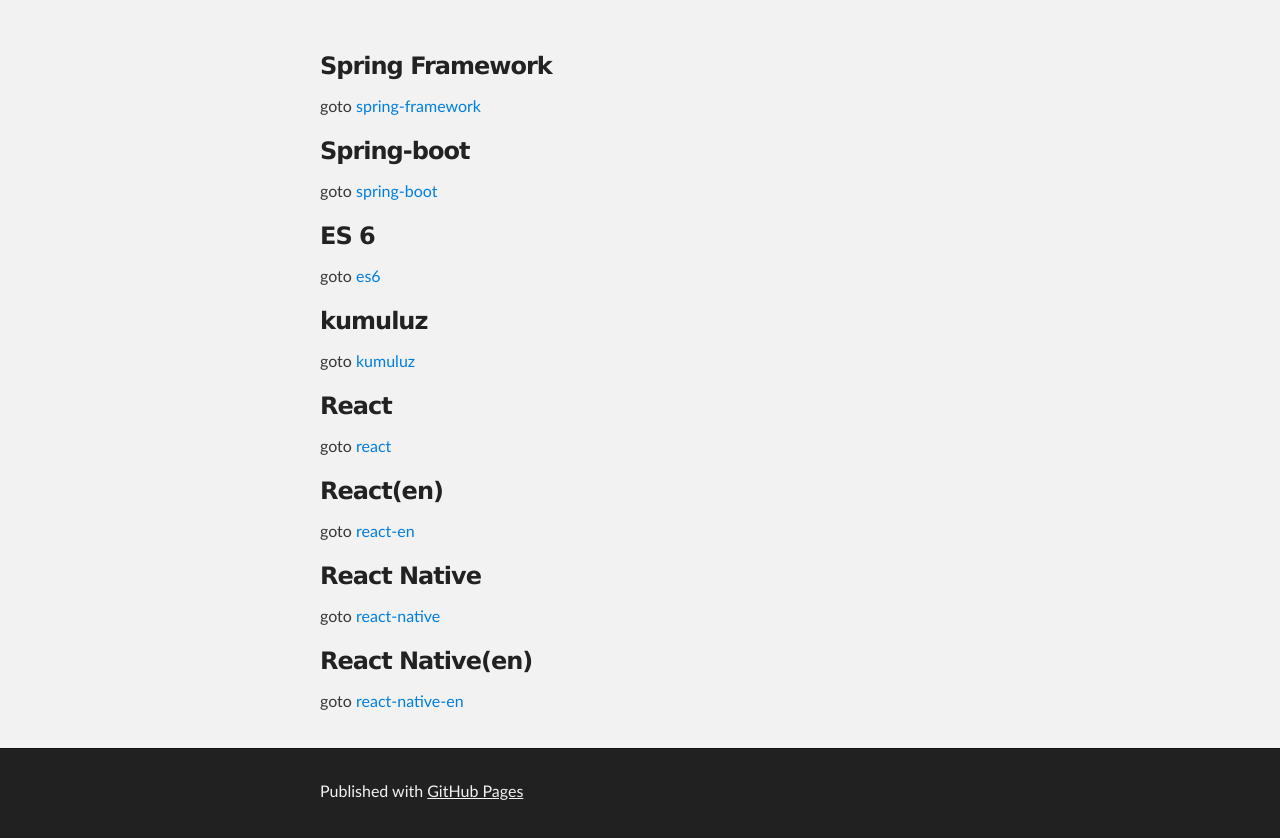
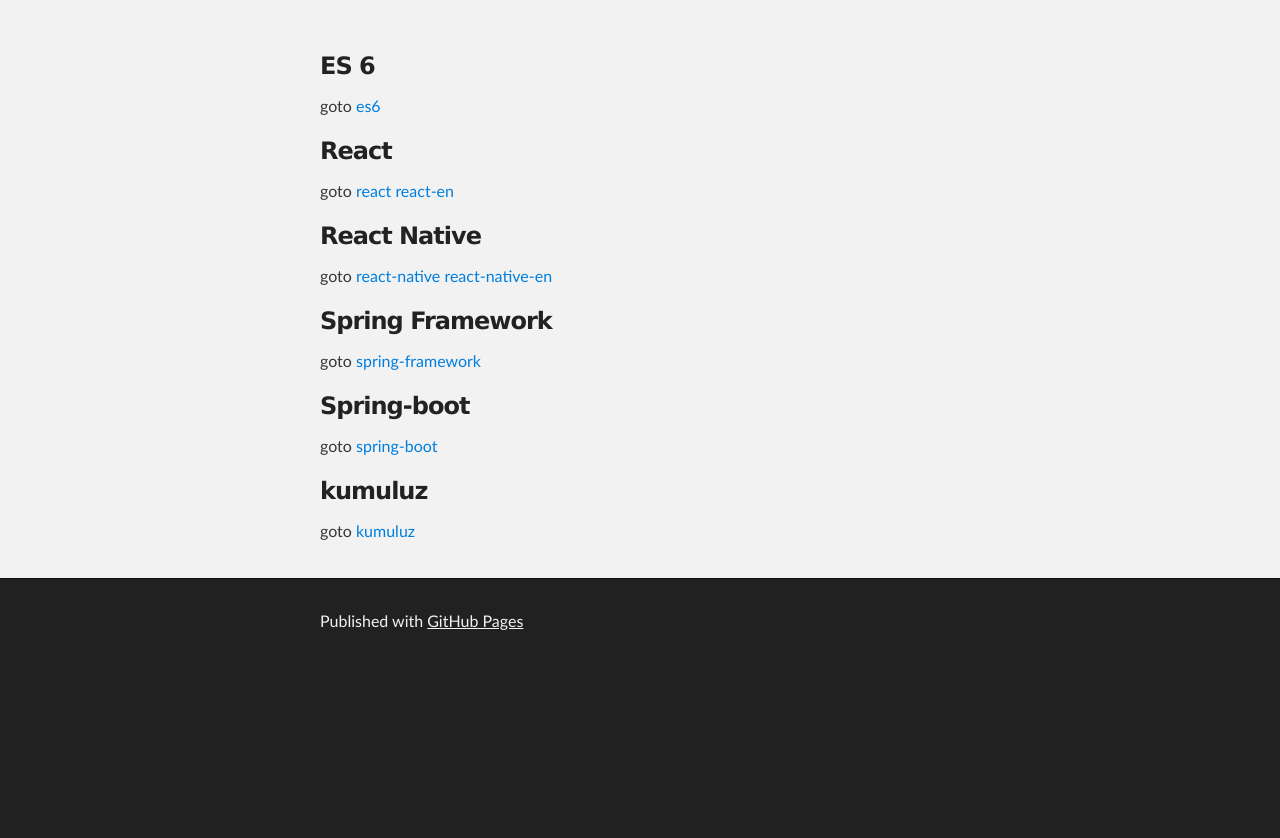
Before and after one commit to TaaKey/Taakey.github.io, a plain HTML site: page index.html in a window 1280 px wide. Shown: the part 176-1014 px from the top of the page. After the commit the page ends 844 px from the top, so only its background shows below. Drawn offline with Linux system fonts and the light colour scheme.

Commit message:
Update index.html

```diff
--- a/index.html
+++ b/index.html
@@ -29,44 +29,30 @@
       <section id="main_content" class="inner">
 
 <h3>
+<a id="designer-templates" class="anchor" href="#designer-templates" aria-hidden="true"><span aria-hidden="true" class="octicon octicon-link"></span></a>ES 6</h3>
+<p>goto <a href="http://taakey.com/es6/">es6</a></p>
+
+<h3>
+<a id="support-or-contact" class="anchor" href="#support-or-contact" aria-hidden="true"><span aria-hidden="true" class="octicon octicon-link"></span></a>React</h3>
+<p>goto <a href="http://taakey.com/react/">react</a>
+<a href="http://taakey.com/react-en/">react-en</a></p>
+
+<h3>
+<a id="support-or-contact" class="anchor" href="#support-or-contact" aria-hidden="true"><span aria-hidden="true" class="octicon octicon-link"></span></a>React Native</h3>
+<p>goto <a href="http://taakey.com/react-native/">react-native</a>
+<a href="http://taakey.com/react-native-en/">react-native-en</a></p>
+
+<h3>
 <a id="welcome-to-github-pages" class="anchor" href="#welcome-to-github-pages" aria-hidden="true"><span aria-hidden="true" class="octicon octicon-link"></span></a>Spring Framework</h3>
-
 <p>goto <a href="http://taakey.com/spring-framework/">spring-framework</a></p>
 
 <h3>
 <a id="welcome-to-github-pages" class="anchor" href="#welcome-to-github-pages" aria-hidden="true"><span aria-hidden="true" class="octicon octicon-link"></span></a>Spring-boot</h3>
-
 <p>goto <a href="http://taakey.com/spring-boot/">spring-boot</a></p>
 
 <h3>
-<a id="designer-templates" class="anchor" href="#designer-templates" aria-hidden="true"><span aria-hidden="true" class="octicon octicon-link"></span></a>ES 6</h3>
-
-<p>goto <a href="http://taakey.com/es6/">es6</a></p>
-
-<h3>
 <a id="creating-pages-manually" class="anchor" href="#creating-pages-manually" aria-hidden="true"><span aria-hidden="true" class="octicon octicon-link"></span></a>kumuluz</h3>
-
 <p>goto <a href="http://taakey.com/kumuluz/">kumuluz</a></p>
-
-<h3>
-<a id="support-or-contact" class="anchor" href="#support-or-contact" aria-hidden="true"><span aria-hidden="true" class="octicon octicon-link"></span></a>React</h3>
-
-<p>goto <a href="http://taakey.com/react/">react</a></p>
-
-<h3>
-<a id="support-or-contact" class="anchor" href="#support-or-contact" aria-hidden="true"><span aria-hidden="true" class="octicon octicon-link"></span></a>React(en)</h3>
-
-<p>goto <a href="http://taakey.com/react-en/">react-en</a></p>
-
-<h3>
-<a id="support-or-contact" class="anchor" href="#support-or-contact" aria-hidden="true"><span aria-hidden="true" class="octicon octicon-link"></span></a>React Native</h3>
-
-<p>goto <a href="http://taakey.com/react-native/">react-native</a></p>
-
-<h3>
-<a id="support-or-contact" class="anchor" href="#support-or-contact" aria-hidden="true"><span aria-hidden="true" class="octicon octicon-link"></span></a>React Native(en)</h3>
-
-<p>goto <a href="http://taakey.com/react-native-en/">react-native-en</a></p>
 
       </section>
     </div>
@@ -78,7 +64,5 @@
       </footer>
     </div>
 
-
-
   </body>
 </html>
```
